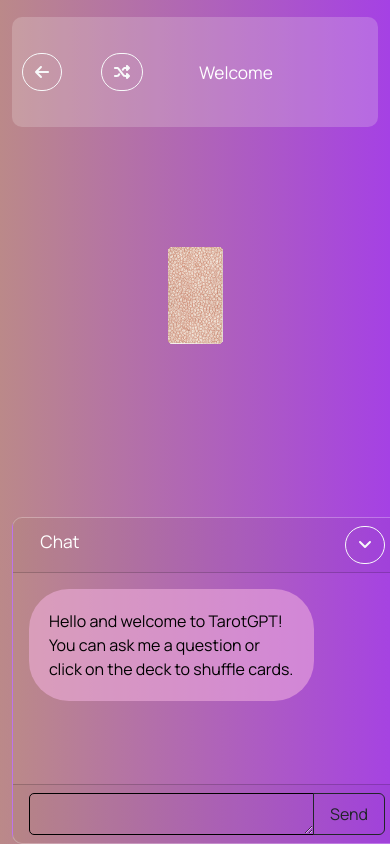
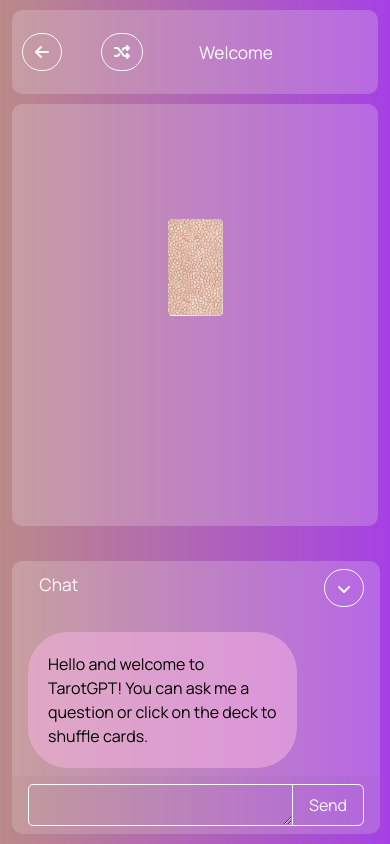
Before and after one commit to josephinedehaan/tarotGPT, a Flask app: page /reading in a window 390 px wide. Run offline with Flask 3, Linux system fonts and the light colour scheme; some libraries are stand-ins or nearby versions; grey boxes are pictures that could not be loaded.

Commit message:
mostly implemented new chat desgign on mobile, still need to figure out issues with spacing between divs

```diff
--- a/static/css/reading.css
+++ b/static/css/reading.css
@@ -3,6 +3,16 @@
     --tarot-card-height: 528px;
     --num-cards: 9;
     --card-horizontal-space: 100px;
+}
+
+.card-header {
+    border-bottom: none;
+    background-color: transparent;
+}
+
+.card-footer {
+    border-top: none;
+    background-color:var(--bs-card-cap-bg);
 }
 
 main {
@@ -19,12 +29,12 @@ main {
     display: flex;
     justify-content: space-between;
     align-items: center;
-    height: 13vh;
+    height: 10vh;
     background-color: rgba(242, 231, 231, 0.226);
     border-radius: 10px;
     color: white;
-    margin-bottom: 20px;
-    margin-top: 2vh;
+    margin-bottom: 10px;
+    margin-top: 10px;
 }
 
 .back-button-container {
@@ -68,6 +78,9 @@ main {
         "a a a";
     justify-items: center;
     z-index: 1;
+    background-color: rgba(242, 231, 231, 0.226);
+    border-radius: 10px;
+    padding-top:15px;
 }
 
 .card-pos-a {
@@ -167,6 +180,16 @@ main {
     justify-content: space-between;
     align-items: center;
 }
+.white-layer {
+    border-radius: 10px;
+    position: absolute;
+    top: 0;
+    left: 0;
+    width: 100%;
+    height: 100%;
+    background: rgba(242, 231, 231, 0.226);
+    z-index: 2;
+}
 
 .chatbot {
     background: linear-gradient(90deg, rgb(187, 137, 137) 0%, rgb(165, 65, 228) 100%);
@@ -174,22 +197,42 @@ main {
     bottom: 0;
     color: black;
     text-align: center;
-    border: 1px solid rgba(255, 255, 255, 0.267);
+    border: none;
     border-radius: 10px;
-    width: 100vw;
+    /* width: 100vw; */
     z-index: 10;
+    margin-right: 10px;
+    margin-bottom: 10px;
 }
 
-.chatbot .card-header {
-    /* height: 8%; */
+.fa-angle-down{
+    vertical-align: middle;
+}
+
+.chatbot .card-body {
+    overflow-y: scroll;
+    height: 19vh;
+    width: 100%;
+    z-index: 2;
+}
+
+.minimize-button, .collapse, .show {
+    z-index: 2;
+
+}
+
+.collapse:not(.show) {
+    display: block;
+    width: auto;
+    height: 0px;
+    visibility: hidden;
+}
+
+.minimize-button:active {
+    transform: rotate(180deg);
 }
 
 
-.chatbot .card-body {
-    overflow-y: scroll;
-    height: 25vh;
-    width: 100%;
-}
 
 #typingGIF {
     height: 50px;
@@ -202,7 +245,8 @@ main {
     background-color: rgba(245, 222, 179, 0.547);
     border-radius: 40px;
     margin-left: 20%;
-    padding:20px;
+    padding: 20px;
+    z-index: 2;
 
 }
 
@@ -211,7 +255,8 @@ main {
     background-color: rgba(245, 179, 224, 0.547);
     border-radius: 40px;
     margin-right: 20%;
-    padding:20px;
+    padding: 20px;
+
 }
 
 
@@ -233,8 +278,14 @@ main {
 }
 
 .form-control {
-    border: 1px solid rgb(0, 0, 0);
+    border: 1px solid rgb(255, 255, 255);
     border-radius: 5px;
+    background: transparent;
+    z-index: 2;
+
+}
+
+.form-control:focus {
     background: transparent;
 }
 
@@ -261,7 +312,11 @@ main {
 }
 
 /* Medium devices (tablets, 768px and up) */
-@media (min-width: 768px) {}
+@media (min-width: 768px) {
+    .img-fluid {
+        max-width: 80%;
+    }
+}
 
 /* Large devices (desktops, 992px and up) */
 @media (min-width: 992px) {
@@ -270,23 +325,34 @@ main {
         position: fixed;
         margin-bottom: 10px; */
     }
+
     .chatbot {
         background: rgba(242, 231, 231, 0.226);
         position: relative;
+        /* bottom: none; */
         width: 100%;
-        border:none;
+        border: none;
         height: 80vh;
     }
+    .white-layer {
+        display: none;
+    }
+
     .chatbot .card-body {
         height: 70vh;
     }
+
     .chatbot .card-header {
         height: 60px;
         align-items: center;
     }
+
     .chatbot .card-footer {
-        height: 60px;
+        bottom: 0;
+        position: absolute;
+        width: 100%;
     }
+
     .card-container {
         height: 80vh;
         background-color: rgba(242, 231, 231, 0.226);
@@ -309,11 +375,12 @@ main {
     .minimize-button {
         display: none;
     }
-    .img-fluid{
+
+    .img-fluid {
         max-width: 80%;
     }
 
-    .selected-card{
+    .selected-card {
         margin-left: 0px;
         /* position: fixed; */
         float: right;
@@ -326,7 +393,7 @@ main {
 
 /* XX-Large devices (larger desktops, 1400px and up) */
 @media (min-width: 1400px) {
-    .img-fluid{
+    .img-fluid {
         max-width: 80%;
     }
 }
--- a/templates/reading.html
+++ b/templates/reading.html
@@ -36,7 +36,7 @@
 
           <div class="exit-button-container">
             <button class="btn btn-outline-light round-button" id="resetReading"><i class="fas fa-times"></i>
-              </button>
+            </button>
 
 
 
@@ -75,6 +75,8 @@
       <!-- RHS: ChatGPT Section -->
       <div class="col-lg-4 chatbot-container">
         <div class="card chatbot">
+          <div class="white-layer"></div>
+
           <div class="card-header">
             <!-- Buttons -->
             <div class="button-container">
@@ -95,18 +97,16 @@
                   shuffle cards.</p>
               </div>
             </div>
-          </div>
-
-
-
-          <div class="card-footer">
-            <div class="input-group">
-              <textarea class="form-control" id="messageInput" rows="1"></textarea>
-              <div class="input-group-append">
-                <button class="btn btn-outline-dark input-box-btn" id="sendButton" type="button">Send</button>
+            <div class="card-footer">
+              <div class="input-group">
+                <textarea class="form-control" id="messageInput" rows="1"></textarea>
+                <div class="input-group-append">
+                  <button class="btn btn-outline-light input-box-btn" id="sendButton" type="button">Send</button>
+                </div>
               </div>
             </div>
           </div>
+
 
         </div>
       </div>
```
